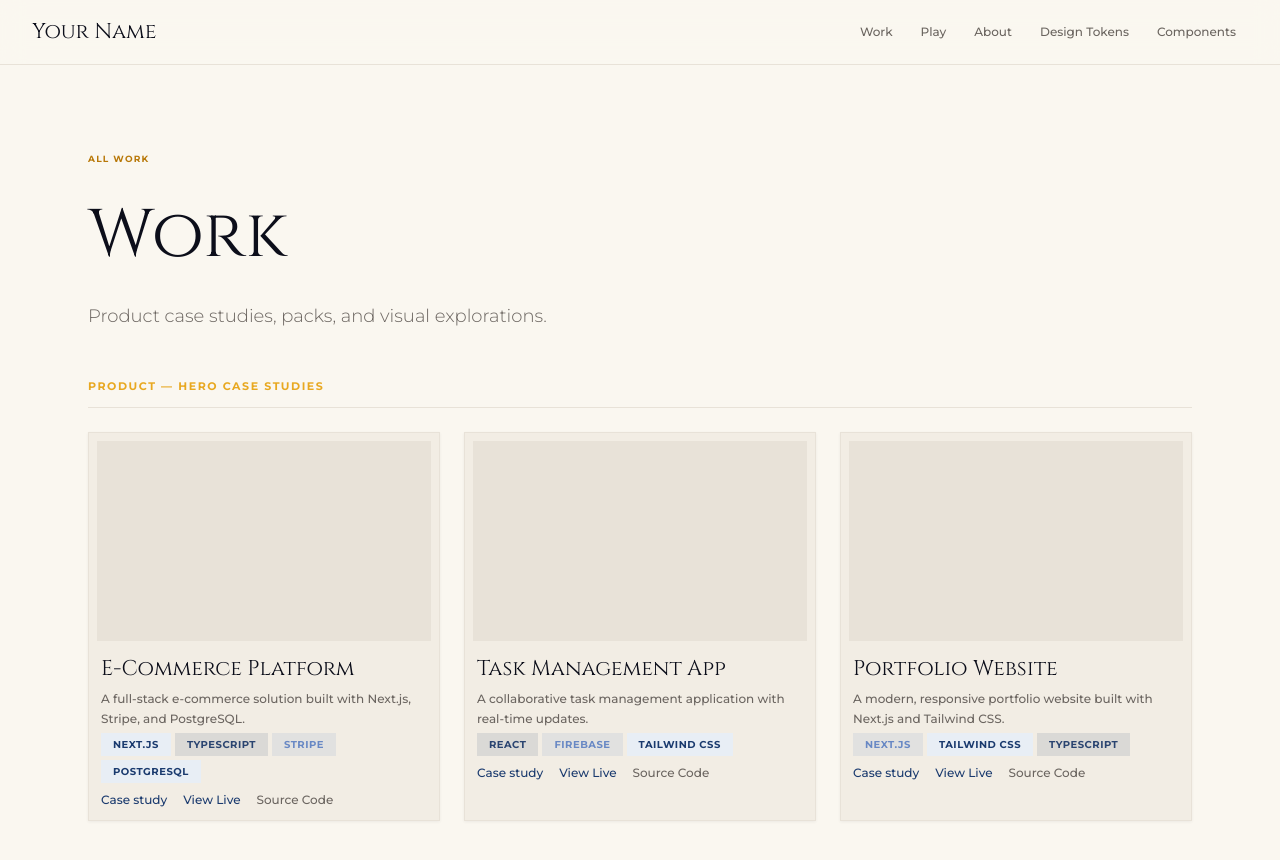
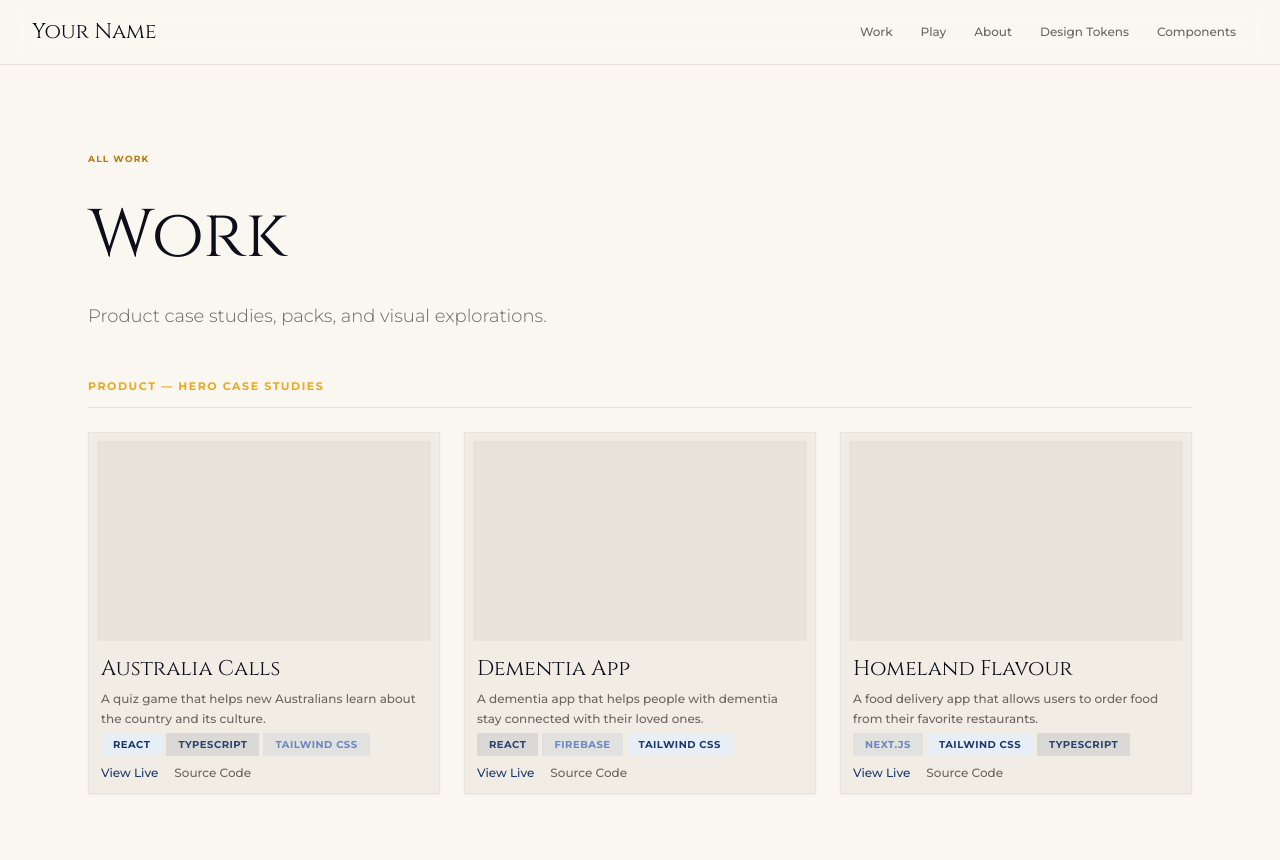
Before and after one commit to Kloswasa/portfolio-site, a Next.js app: page /work in a window 1280 px wide. Shown: the top 860 px of the page. Built offline with nearby package versions, Linux system fonts and the light colour scheme.

Commit message:
Project card fixed

```diff
--- a/src/components/ProjectCard.tsx
+++ b/src/components/ProjectCard.tsx
@@ -26,23 +26,21 @@ export default function ProjectCard({
   sourceUrl,
   href,
 }: ProjectCardProps) {
-  const Title = (
-    <h3 className="mb-1 text-heading-xl text-text">
-      {href ? (
-        <Link href={href} className="transition-colors hover:text-primary">
+  return (
+    <div className="card group relative flex flex-col gap-1 overflow-hidden p-2">
+      {href && (
+        <Link
+          href={href}
+          aria-label={`Open case study: ${title}`}
+          className="absolute inset-0 z-0"
+        />
+      )}
+
+      <div className="relative z-10 h-[200px] w-full bg-elevated" aria-hidden />
+      <div className="relative z-10 px-1 pb-1 pt-2">
+        <h3 className="mb-1 text-heading-xl text-text transition-colors group-hover:text-primary">
           {title}
-        </Link>
-      ) : (
-        title
-      )}
-    </h3>
-  );
-
-  return (
-    <div className="card flex flex-col gap-1 overflow-hidden p-2">
-      <div className="h-[200px] w-full bg-elevated" aria-hidden />
-      <div className="px-1 pb-1 pt-2">
-        {Title}
+        </h3>
         <p className="clamp-2 h-10 text-sm font-medium leading-5 text-text-muted">
           {description}
         </p>
@@ -61,17 +59,12 @@ export default function ProjectCard({
         </div>
 
         <div className="mt-2 flex gap-4">
-          {href && (
-            <Link href={href} className="text-sm font-medium text-primary hover:underline">
-              Case study
-            </Link>
-          )}
           {liveUrl && (
             <Link
               href={liveUrl}
               target="_blank"
               rel="noopener noreferrer"
-              className="text-sm font-medium text-primary hover:underline"
+              className="relative z-20 text-sm font-medium text-primary hover:underline"
             >
               View Live
             </Link>
@@ -81,7 +74,7 @@ export default function ProjectCard({
               href={sourceUrl}
               target="_blank"
               rel="noopener noreferrer"
-              className="text-sm font-medium text-text-muted hover:underline"
+              className="relative z-20 text-sm font-medium text-text-muted hover:underline"
             >
               Source Code
             </Link>
--- a/src/lib/projects.ts
+++ b/src/lib/projects.ts
@@ -15,31 +15,31 @@ export const projects: Project[] = [
   {
     id: 1,
     slug: "quiz-game",
-    title: "E-Commerce Platform",
-    description: "A full-stack e-commerce solution built with Next.js, Stripe, and PostgreSQL.",
-    technologies: ["Next.js", "TypeScript", "Stripe", "PostgreSQL"],
+    title: "Australia Calls",
+    description: "A quiz game that helps new Australians learn about the country and its culture.",
+    technologies: ["React", "TypeScript", "Tailwind CSS"],
     tone: "primary",
-    liveUrl: "https://example.com",
-    sourceUrl: "https://github.com/yourusername/project",
+    liveUrl: "https://quiz-game.com",
+    sourceUrl: "https://github.com/yourusername/quiz-game",
   },
   {
     id: 2,
-    slug: "project-2",
-    title: "Task Management App",
-    description: "A collaborative task management application with real-time updates.",
+    slug: "dementia-app",
+    title: "Dementia App",
+    description: "A dementia app that helps people with dementia stay connected with their loved ones.",
     technologies: ["React", "Firebase", "Tailwind CSS"],
     tone: "secondary",
-    liveUrl: "https://example.com",
-    sourceUrl: "https://github.com/yourusername/project",
+    liveUrl: "https://dementia-app.com",
+    sourceUrl: "https://github.com/yourusername/dementia-app",
   },
   {
     id: 3,
-    slug: "project-3",
-    title: "Portfolio Website",
-    description: "A modern, responsive portfolio website built with Next.js and Tailwind CSS.",
+    slug: "homeland-flavour",
+    title: "Homeland Flavour",
+    description: "A food delivery app that allows users to order food from their favorite restaurants.",
     technologies: ["Next.js", "Tailwind CSS", "TypeScript"],
     tone: "tertiary",
-    liveUrl: "https://example.com",
-    sourceUrl: "https://github.com/yourusername/project",
+    liveUrl: "https://homeland-flavour.com",
+    sourceUrl: "https://github.com/yourusername/homeland-flavour",
   },
 ];
```
